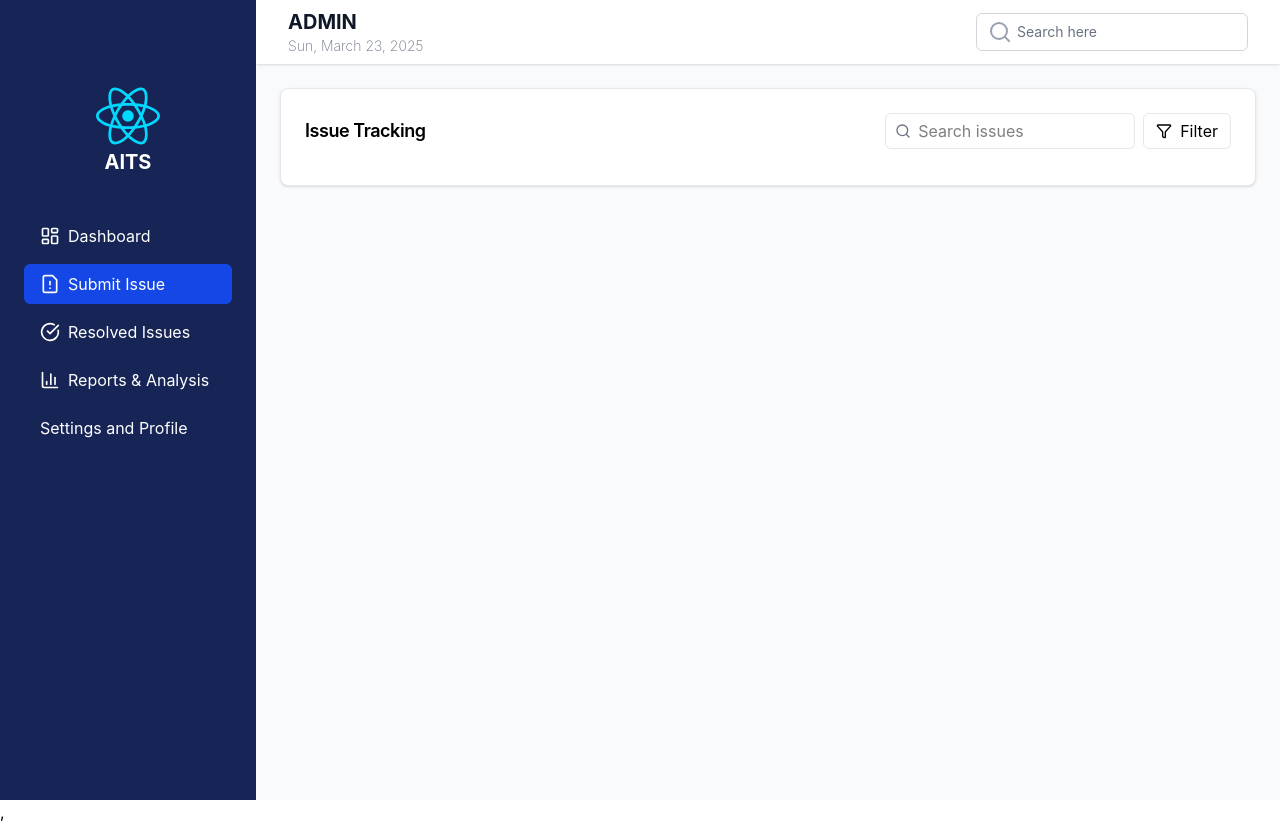
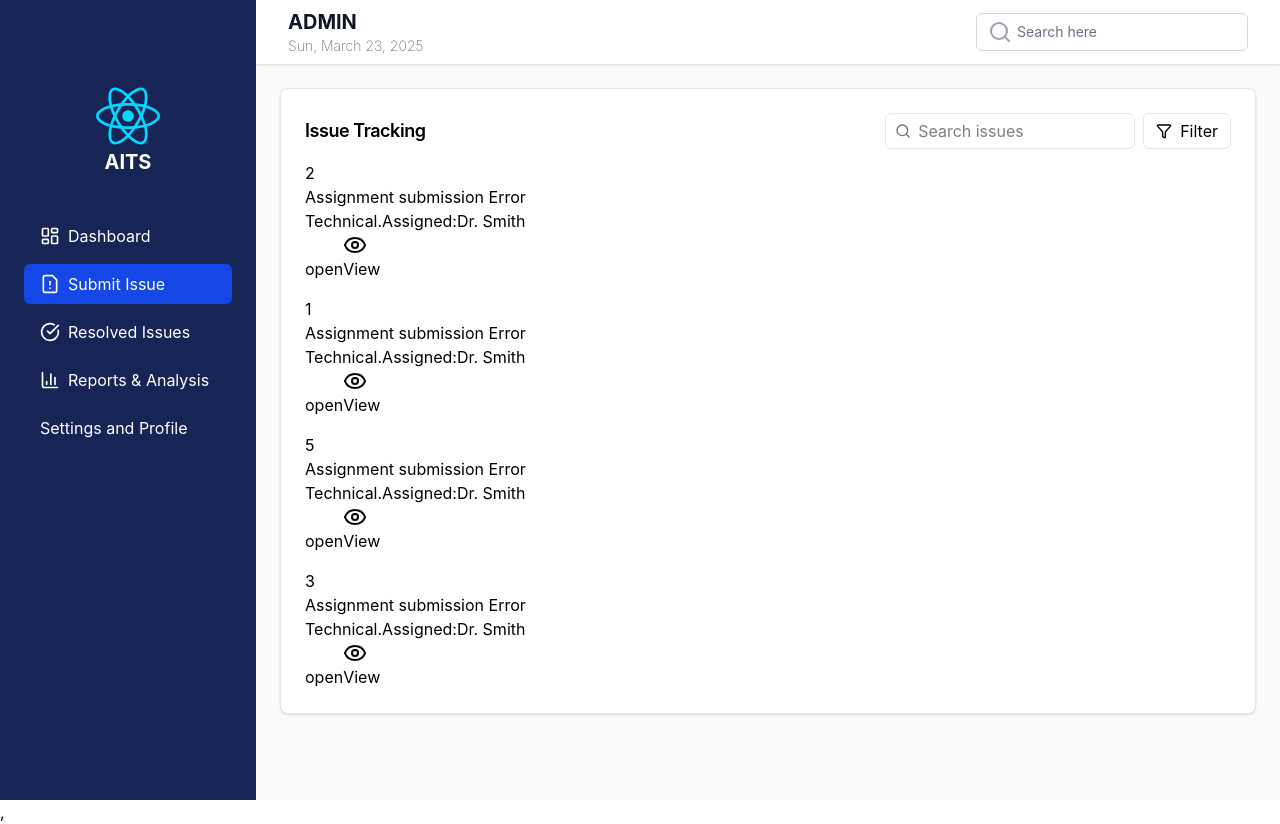
Before and after one commit to Suubi08/academic_issue_tracking_system, a React (Vite) app in the folder client/: page /issues in a window 1280 px wide. Built offline with nearby package versions, Linux system fonts and the light colour scheme.

Commit message:
Updating  Issue tracking page

```diff
--- a/client/src/pages/Issues.jsx
+++ b/client/src/pages/Issues.jsx
@@ -7,7 +7,7 @@ import {
   CardDescription,
   CardContent,
 } from "../components/ui/card";
-import { Filter, Search } from "lucide-react";
+import { Eye, Filter, Search } from "lucide-react";
 
 const Issues = () => {
   const issues = [
@@ -70,6 +70,30 @@ const Issues = () => {
         </div>
       </CardHeader>
       <CardContent>
+        <div className="space-y-4">
+        {issues.map((issue) => (
+          <div key={issue.id}>
+            <div>
+              <div>{issue.count}</div>
+              <div>
+                <h3>{issue.title}</h3>
+                <p>
+                  {issue.category}
+                  <span>.</span>
+                  Assigned:{issue.assignee}
+                </p>
+              </div>
+            </div>
+            <div>
+              <span>{issue.status}</span>
+              <button>
+                <Eye />
+                View
+              </button>
+            </div>
+          </div>
+        ))}
+        </div>
 
       </CardContent>
     </Card>
```
